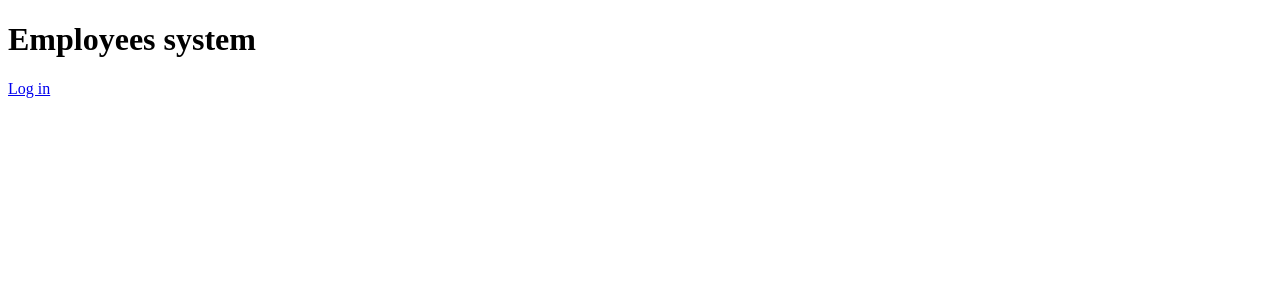
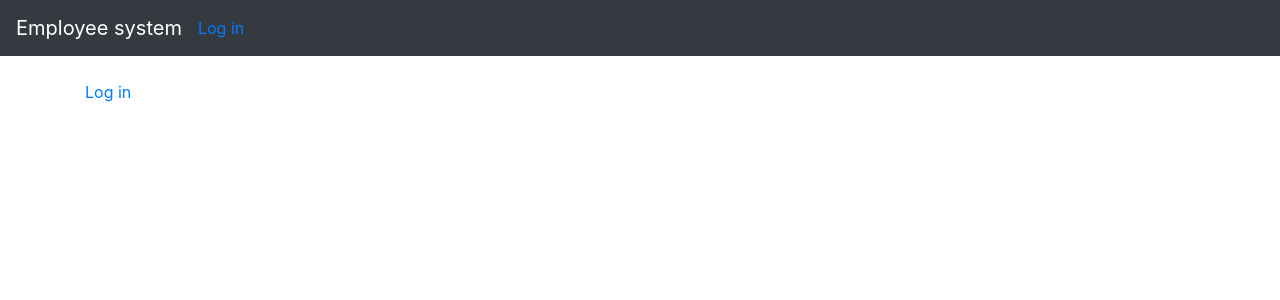
Before and after one commit to friedelwolff/tangent, a Django app: page / in a window 1280 px wide. Shown: the top 300 px of the page. Run offline with Django 3.2, Linux system fonts and the light colour scheme; some libraries are stand-ins or nearby versions.

Commit message:
Better looking base template based on Bootstrap 4

```diff
--- a/employees/templates/base.html
+++ b/employees/templates/base.html
@@ -1,9 +1,42 @@
 <!DOCTYPE html>
-<html>
-    <head>
-    </head>
-    <body>
-    <h1>Employees system</h1>
+<html lang="en">
+  <head>
+    <meta charset="utf-8">
+    <meta name="viewport" content="width=device-width, initial-scale=1, shrink-to-fit=no">
+    <link rel="stylesheet" href="https://stackpath.bootstrapcdn.com/bootstrap/4.3.1/css/bootstrap.min.css" integrity="sha384-ggOyR0iXCbMQv3Xipma34MD+dH/1fQ784/j6cY/iJTQUOhcWr7x9JvoRxT2MZw1T" crossorigin="anonymous">
+    <title>Employee system</title>
+<style>
+/* TODO: move to separate file */
+body {
+    padding-top: 5rem;
+}
+</style>
+  </head>
+  <body>
+    <nav class="navbar navbar-expand-md navbar-dark bg-dark fixed-top">
+    <a class="navbar-brand" href="/">Employee system</a>
+    <button class="navbar-toggler" type="button" data-toggle="collapse" data-target="#navbarsExampleDefault" aria-controls="navbarsExampleDefault" aria-expanded="false" aria-label="Toggle navigation">
+      <span class="navbar-toggler-icon"></span>
+    </button>
+    <div class="collapse navbar-collapse" id="navbarsExampleDefault">
+      <ul class="navbar-nav mr-auto">
+        <li class="nav-item">
+        {% if user.is_authenticated %}
+            {% url 'logout' as url %}
+            <a href="{{ url }}">Log out</a>
+        {% else %}
+            {% url 'login' as url %}
+            <a href="{{ url }}">Log in</a>
+        {% endif %}
+        </li>
+        </ul>
+    </nav>
+
+    <main class="container" role="main">
         {% block content %}{% endblock %}
-    </body>
+    </main>
+    <script src="https://code.jquery.com/jquery-3.3.1.slim.min.js" integrity="sha384-q8i/X+965DzO0rT7abK41JStQIAqVgRVzpbzo5smXKp4YfRvH+8abtTE1Pi6jizo" crossorigin="anonymous"></script>
+<script src="https://cdnjs.cloudflare.com/ajax/libs/popper.js/1.14.7/umd/popper.min.js" integrity="sha384-UO2eT0CpHqdSJQ6hJty5KVphtPhzWj9WO1clHTMGa3JDZwrnQq4sF86dIHNDz0W1" crossorigin="anonymous"></script>
+<script src="https://stackpath.bootstrapcdn.com/bootstrap/4.3.1/js/bootstrap.min.js" integrity="sha384-JjSmVgyd0p3pXB1rRibZUAYoIIy6OrQ6VrjIEaFf/nJGzIxFDsf4x0xIM+B07jRM" crossorigin="anonymous"></script>
+  </body>
 </html>
```
